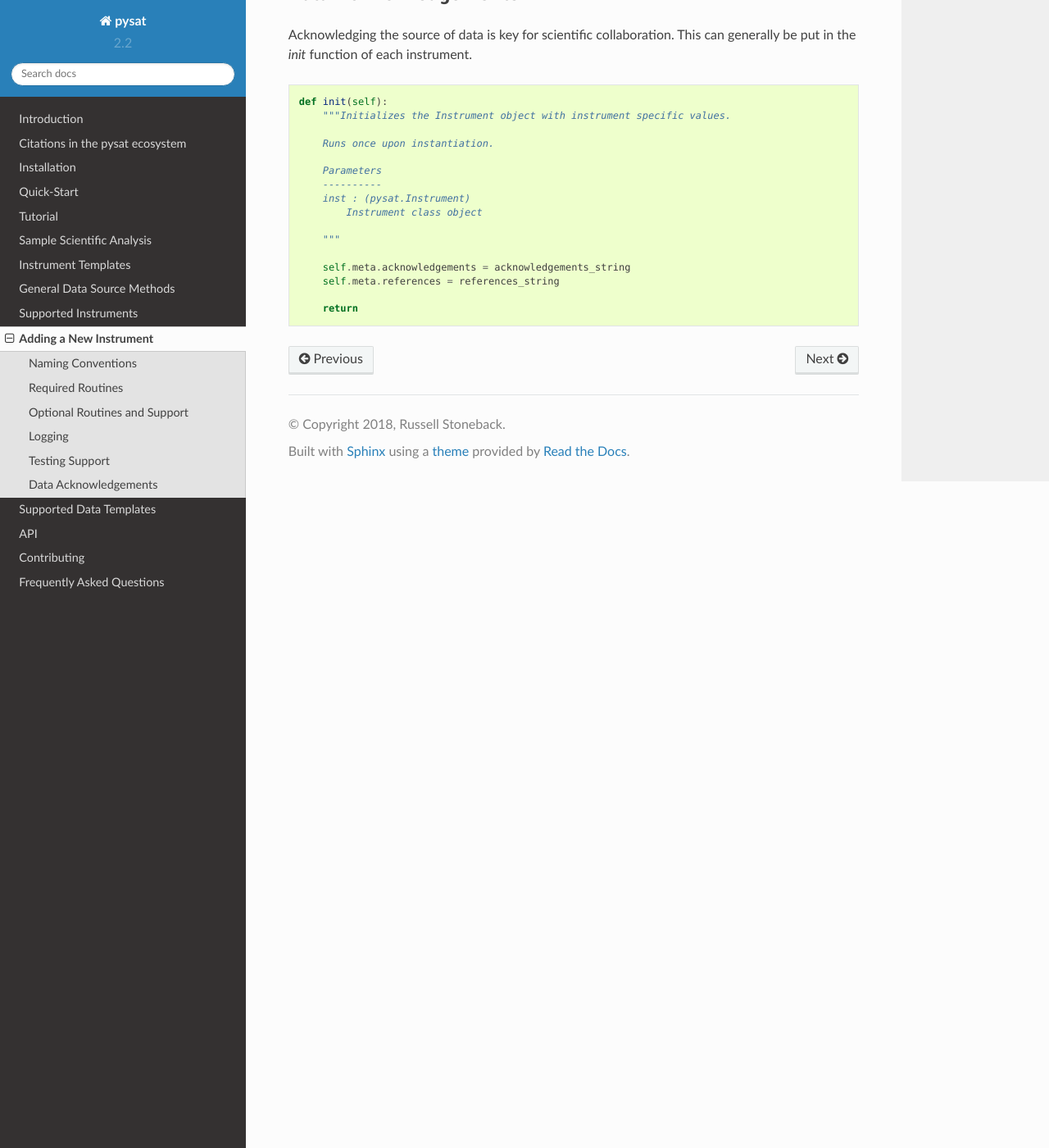
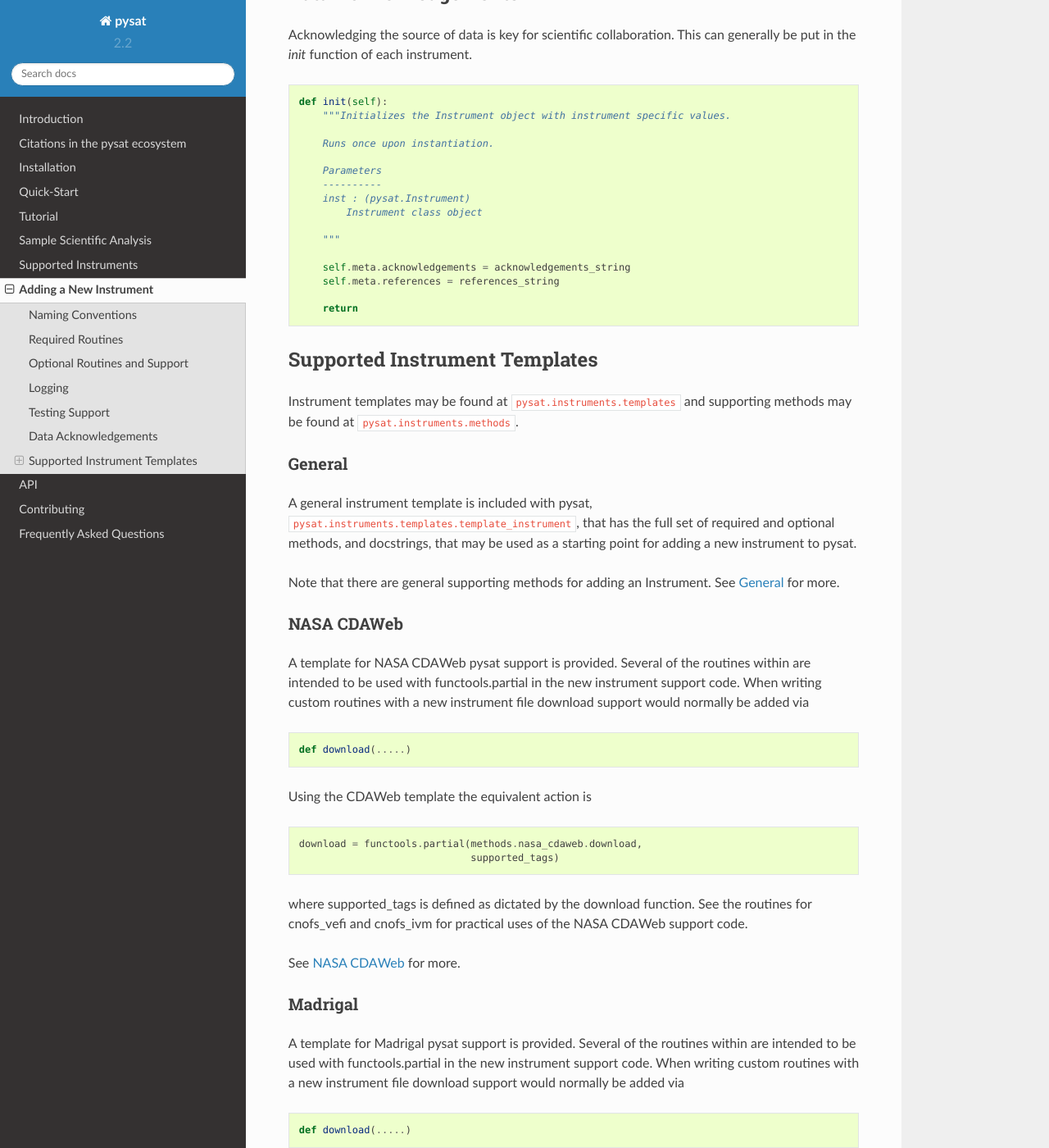
Before and after one commit to pysat/pysat, a Sphinx documentation site: the page built from docs/new_instrument.rst, in a window 1280 px wide and 1400 px high, scrolled down 9115 px. Shown: the whole window at 82% size. Built offline with Sphinx 7.4.7 and the Read the Docs theme 2.0.0, drawn with Linux system fonts in a browser that asks for light colours; formulas are drawn with MathJax 3; some of the changed text lies outside the part shown.

```diff
--- a/docs/index.rst
+++ b/docs/index.rst
@@ -17,7 +17,6 @@ Welcome to pysat's documentation!
    examples.rst
    supported_instruments.rst
    new_instrument.rst
-   data_templates.rst
    api.rst
    contributing.rst
    faq.rst
--- a/docs/new_instrument.rst
+++ b/docs/new_instrument.rst
@@ -1,4 +1,3 @@
-
 
 =======================
 Adding a New Instrument
@@ -481,3 +480,91 @@ generally be put in the `init` function of each instrument.
         self.meta.references = references_string
 
         return
+
+
+Supported Instrument Templates
+------------------------------
+
+Instrument templates may be found at ``pysat.instruments.templates``
+and supporting methods may be found at ``pysat.instruments.methods``.
+
+General
+^^^^^^^
+
+A general instrument template is included with pysat,
+``pysat.instruments.templates.template_instrument``,
+that has the full set
+of required and optional methods, and docstrings, that may be used as a
+starting point for adding a new instrument to pysat.
+
+Note that there are general supporting methods for adding an Instrument.
+See :ref:`rst_general_data_general` for more.
+
+
+
+NASA CDAWeb
+^^^^^^^^^^^
+
+A template for NASA CDAWeb pysat support is provided. Several of the routines
+within are intended to be used with functools.partial in the new instrument
+support code. When writing custom routines with a new instrument file
+download support would normally be added via
+
+.. code:: python
+
+   def download(.....)
+
+Using the CDAWeb template the equivalent action is
+
+.. code:: python
+
+   download = functools.partial(methods.nasa_cdaweb.download,
+                                supported_tags)
+
+where supported_tags is defined as dictated by the download function. See the
+routines for cnofs_vefi and cnofs_ivm for practical uses of the NASA CDAWeb
+support code.
+
+
+See :ref:`rst_general_data_cdaweb` for more.
+
+Madrigal
+^^^^^^^^
+
+A template for Madrigal pysat support is provided. Several of the routines
+within are intended to be used with functools.partial in the new instrument
+support code. When writing custom routines with a new instrument file download
+support would normally be added via
+
+.. code:: python
+
+    def download(.....)
+
+Using the Madrigal template the equivalent action is
+
+.. code:: python
+
+     def download(date_array, tag='', sat_id='', data_path=None, user=None,
+                  password=None):
+         methods.madrigal.download(date_array, inst_code=str(madrigal_inst_code),
+                                   kindat=str(madrigal_tag[sat_id][tag]),
+                                   data_path=data_path, user=user,
+                                   password=password)
+
+See the routines for `dmsp_ivm` and `jro_isr` for practical uses of the Madrigal
+support code.
+
+Additionally, use of the methods.madrigal class should acknowledge the CEDAR
+rules of the road.  This can be done by Adding
+
+.. code:: python
+
+     def init(self):
+
+         print(methods.madrigal.cedar_rules())
+         return
+
+to each routine that uses Madrigal data access.
+
+
+See :ref:`rst_general_data_madrigal` for more.
```
Also changed, not shown: docs/api.rst (+77 -0 lines), docs/data_templates.rst (deleted, +0 -79 lines), docs/supported_instruments.rst (+0 -54 lines).
